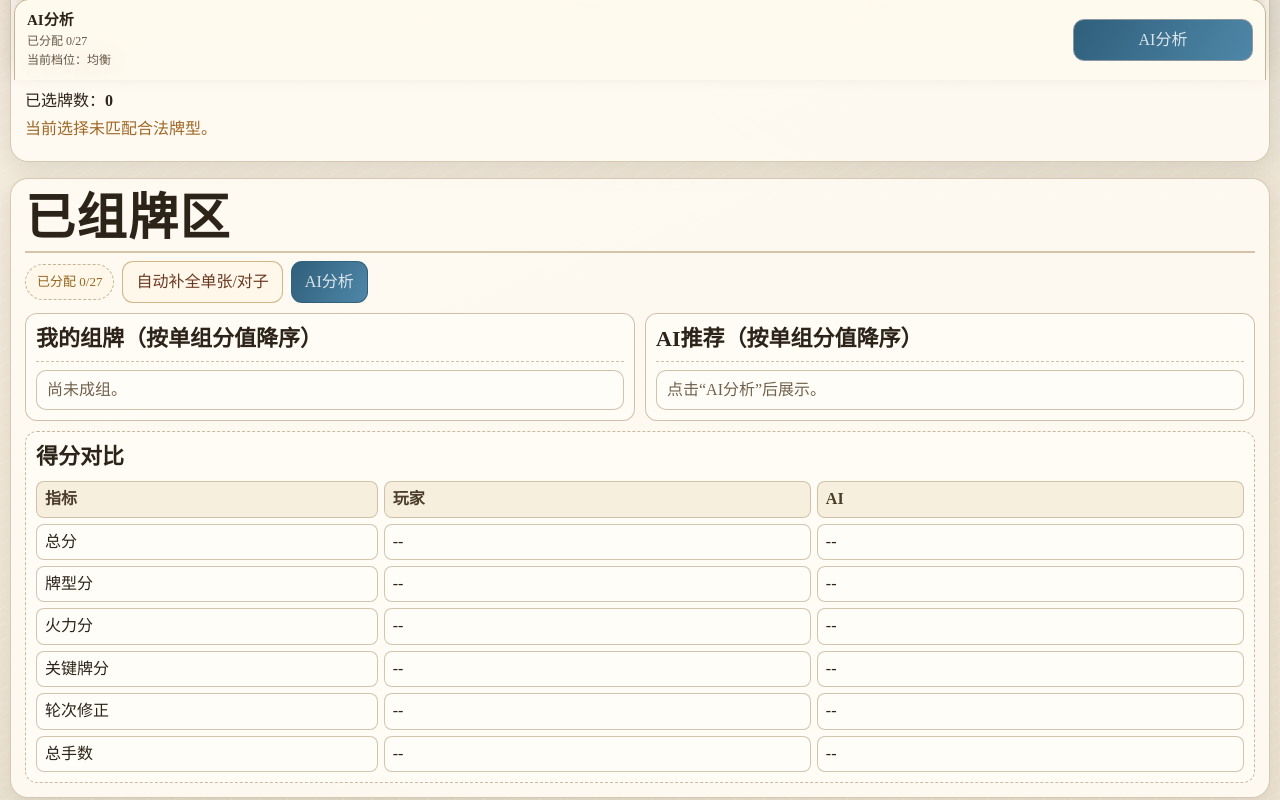
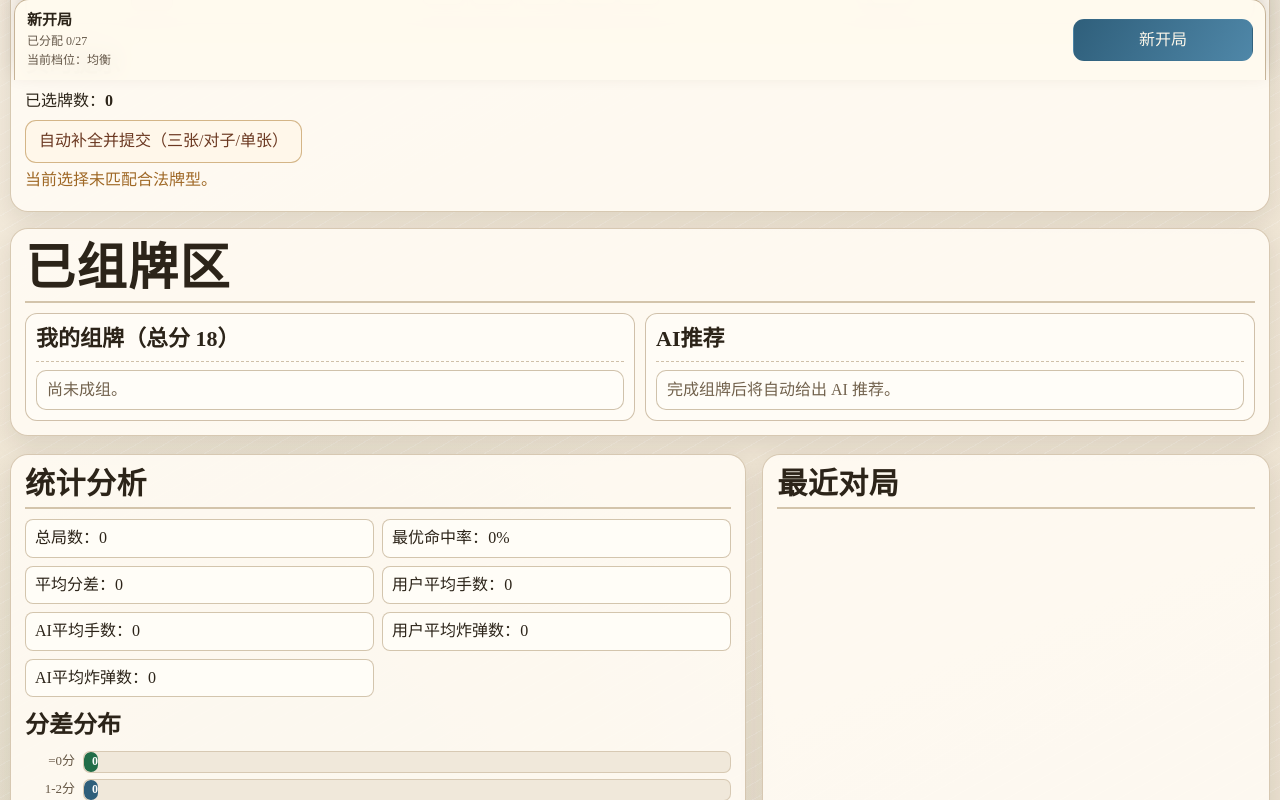
Before and after one commit to ptao73/GDan, a React (Vite) app: page / in a window 1280 px wide. Shown: the part 720-1520 px from the top of the page. Built offline with nearby package versions, Linux system fonts and the light colour scheme.

Commit message:
优化组牌流程：一键自动补全并提交AI推荐

```diff
--- a/src/App.css
+++ b/src/App.css
@@ -764,59 +764,27 @@ button.ghost:hover {
   border-color: var(--accent);
 }
 
-.selection-actions,
-.submit-actions {
+.selection-autofill {
+  margin-top: 8px;
+}
+
+.selection-autofill .ghost {
+  background: #fff7ea;
+  color: #6b3821;
+  border-color: rgba(194, 154, 95, 0.7);
+}
+
+.selection-autofill .ghost:hover {
+  background: #fbe5c0;
+  color: #5a2c19;
+  border-color: rgba(183, 136, 67, 0.8);
+}
+
+.selection-actions {
   display: flex;
   flex-wrap: wrap;
   gap: 8px;
   margin-top: 8px;
-}
-
-.submit-actions {
-  align-items: center;
-}
-
-.submit-actions button {
-  background: linear-gradient(120deg, #2f5f7b, #4f87a8);
-  border-color: rgba(47, 95, 123, 0.85);
-}
-
-.submit-actions button.ghost {
-  background: #fff7ea;
-  color: #6b3821;
-  border-color: rgba(194, 154, 95, 0.7);
-}
-
-.submit-actions button:hover {
-  background: linear-gradient(120deg, #3a7290, #5a96b8);
-}
-
-.submit-actions button.ghost:hover {
-  background: #fbe5c0;
-  color: #5a2c19;
-  border-color: rgba(183, 136, 67, 0.8);
-}
-
-.assign-state {
-  display: inline-flex;
-  align-items: center;
-  min-height: 36px;
-  border-radius: 999px;
-  padding: 5px 11px;
-  font-size: 13px;
-  border: 1px dashed rgba(190, 168, 137, 0.86);
-  background: #fff8ea;
-  color: #7d5b2b;
-}
-
-.assign-state.ok {
-  border-color: rgba(81, 146, 101, 0.7);
-  background: #ecf8f1;
-  color: #1f7049;
-}
-
-.assign-state.pending {
-  color: #95641d;
 }
 
 .combo-compare {
@@ -861,7 +829,7 @@ button.ghost:hover {
   border-radius: 10px;
   padding: 8px 10px;
   display: grid;
-  grid-template-columns: minmax(0, 1fr) auto;
+  grid-template-columns: minmax(0, 1fr);
   gap: 8px;
   align-items: flex-start;
   animation: slide-in 260ms ease;
@@ -899,27 +867,42 @@ button.ghost:hover {
   justify-content: center;
 }
 
+.combo-list li.combo-fire {
+  border-color: rgba(189, 72, 47, 0.56);
+  background: rgba(255, 236, 226, 0.92);
+  color: #7a2d1f;
+}
+
+.combo-list li.combo-shape {
+  border-color: rgba(69, 120, 162, 0.5);
+  background: rgba(232, 242, 252, 0.9);
+  color: #204e73;
+}
+
+.combo-list li.combo-key {
+  border-color: rgba(131, 110, 193, 0.5);
+  background: rgba(240, 235, 255, 0.88);
+  color: #503c88;
+}
+
+.combo-list li.combo-pair {
+  border-color: rgba(85, 152, 108, 0.52);
+  background: rgba(233, 248, 238, 0.9);
+  color: #25613b;
+}
+
+.combo-list li.combo-single {
+  border-color: rgba(193, 151, 73, 0.55);
+  background: rgba(255, 244, 221, 0.9);
+  color: #7a5422;
+}
+
 .history-list li,
 .suggest-list li {
   border: 1px solid rgba(194, 175, 146, 0.76);
   background: rgba(255, 253, 248, 0.96);
   border-radius: 10px;
   padding: 8px 10px;
-}
-
-.combo-list li.same {
-  border-color: rgba(189, 189, 189, 0.75);
-  background: #f2f2f2;
-}
-
-.combo-list li.removed {
-  border-color: rgba(213, 83, 64, 0.45);
-  background: #fff0ec;
-}
-
-.combo-list li.added {
-  border-color: rgba(76, 156, 108, 0.55);
-  background: #eaf8ef;
 }
 
 .combo-score-compare {
--- a/src/App.jsx
+++ b/src/App.jsx
@@ -82,39 +82,19 @@ export default function App() {
             setSelectedTypeIndex={g.setSelectedTypeIndex}
             confirmGroup={g.confirmGroup}
             resetSelection={g.resetSelection}
+            autoCompleteAndSubmit={g.autoCompleteAndSubmit}
+            autoFillDisabled={g.isSolving || (g.remainingCards.length === 0 && Boolean(g.aiResult))}
             isSolving={g.isSolving}
           />
         </article>
 
         <article className="panel combos-panel">
           <h2>已组牌区</h2>
-          <div className="submit-actions">
-            <span className={`assign-state ${g.canAnalyze ? 'ok' : 'pending'}`}>
-              已分配 {g.assignedCardsCount}/27
-            </span>
-            <button
-              className="ghost"
-              onClick={g.autoCompleteSinglesAndPairs}
-              disabled={g.isSolving || g.remainingCards.length === 0}
-            >
-              自动补全单张/对子
-            </button>
-            <button onClick={g.handlePrimaryAction} disabled={g.primaryActionDisabled}>
-              {g.primaryActionLabel}
-            </button>
-          </div>
           <ComboList
             userCombos={g.userCombos}
             trumpRank={g.trumpRank}
             aiResult={g.aiResult}
-            aiComboKeySet={g.aiComboKeySet}
-            userComboKeySet={g.userComboKeySet}
-            aiHasRecommendation={g.aiHasRecommendation}
             aiStatus={g.aiStatus}
-            userScore={g.userScore}
-            aiScoreView={g.aiScoreView}
-            removeGroup={g.removeGroup}
-            isSolving={g.isSolving}
           />
         </article>
       </section>
--- a/src/components/CardMatrix.jsx
+++ b/src/components/CardMatrix.jsx
@@ -44,7 +44,7 @@ export default function CardMatrix({
           <div className="ghost-hint-strip" aria-label="对手牌型特征提示">
             {ghostHints.map((hint) => (
               <span key={hint.seat} className="ghost-hint-chip">
-                {hint.seatName}家 火{hint.fireCount} 炸{hint.bombCount} 手{hint.hands}
+                {hint.seatName}家 炸{hint.bombCount} 手{hint.hands}
               </span>
             ))}
           </div>
--- a/src/components/ComboList.jsx
+++ b/src/components/ComboList.jsx
@@ -1,21 +1,7 @@
 import { cardLabel } from '../engine/cards.js';
 import { comboKey } from '../engine/combos.js';
-import { scoreComboNoRound } from '../engine/scoring.js';
+import { scoreComboNoRound, scoreScheme } from '../engine/scoring.js';
 import SolvingIndicator from './SolvingIndicator.jsx';
-
-function comboText(combo) {
-  const cards = (combo.cards || []).map((card) => cardLabel(card)).join(' ');
-  if (combo.sequence) {
-    return `${combo.label}(${combo.sequence.join('-')})：${cards}`;
-  }
-  if (combo.type === 'threeWithPair') {
-    return `${combo.label}(${combo.tripleRank}带${combo.pairRank})：${cards}`;
-  }
-  if (combo.mainRank) {
-    return `${combo.label}(${combo.mainRank})：${cards}`;
-  }
-  return `${combo.label}：${cards}`;
-}
 
 function buildSortableItems(combos, trumpRank) {
   return combos
@@ -39,128 +25,65 @@ function buildSortableItems(combos, trumpRank) {
     });
 }
 
-function scoreChipText(item) {
-  return `总${item.total} / 牌${item.shapeScore} 火${item.burstScore} 关${item.keyScore}`;
+function comboText(item) {
+  const cards = (item.combo.cards || []).map((card) => cardLabel(card)).join(' ');
+  return `${item.combo.label}（${item.total}分）：${cards}`;
 }
 
-export default function ComboList({
-  userCombos,
-  trumpRank,
-  aiResult,
-  aiComboKeySet,
-  userComboKeySet,
-  aiHasRecommendation,
-  aiStatus,
-  userScore,
-  aiScoreView,
-  removeGroup,
-  isSolving
-}) {
-  const sortedUserItems = buildSortableItems(userCombos, trumpRank);
-  const sortedAiItems = aiResult ? buildSortableItems(aiResult.combos || [], trumpRank) : [];
-  const hasAiColumn = Boolean(aiResult);
+function comboCategory(item) {
+  if (item.burstScore > 0) return 'fire';
+  if (item.keyScore > 0) return 'key';
+  if (item.combo.type === 'pair') return 'pair';
+  if (item.combo.type === 'single') return 'single';
+  return 'shape';
+}
 
+function ComboColumn({ title, items, emptyText, showLoading = false }) {
   return (
-    <div className="combo-compare">
-      <div className="combo-compare-grid">
     <section className="combo-column">
-          <h3>我的组牌（按单组分值降序）</h3>
-          <ul className="combo-list">
-            {sortedUserItems.length === 0 ? (
-              <li className="combo-empty">尚未成组。</li>
+      <h3>{title}</h3>
+      {showLoading ? <SolvingIndicator /> : null}
+      <ul className="combo-list ai-list">
+        {items.length === 0 ? (
+          <li className="combo-empty">{emptyText}</li>
         ) : (
-              sortedUserItems.map((item) => {
+          items.map((item) => {
             const key = comboKey(item.combo);
-                const compareClass =
-                  hasAiColumn && aiHasRecommendation
-                    ? aiComboKeySet.has(key)
-                      ? 'same'
-                      : 'removed'
-                    : '';
+            const category = comboCategory(item);
             return (
-                  <li key={`user-${key}-${item.originIndex}`} className={compareClass}>
+              <li key={`${key}-${item.originIndex}`} className={`combo-${category}`}>
                 <div className="combo-line">
-                      <span>{comboText(item.combo)}</span>
-                      <span className="combo-score-chip">{scoreChipText(item)}</span>
+                  <span>{comboText(item)}</span>
                 </div>
-                    <button
-                      className="ghost"
-                      onClick={() => removeGroup(item.originIndex)}
-                      disabled={isSolving}
-                    >
-                      拆组
-                    </button>
               </li>
             );
           })
         )}
       </ul>
     </section>
+  );
+}
 
-        <section className="combo-column">
-          <h3>AI推荐（按单组分值降序）</h3>
-          {aiStatus === 'running' ? <SolvingIndicator /> : null}
-          <ul className="combo-list ai-list">
-            {!hasAiColumn ? (
-              <li className="combo-empty">点击“AI分析”后展示。</li>
-            ) : sortedAiItems.length === 0 ? (
-              <li className="combo-empty">当前无可展示的 AI 组牌。</li>
-            ) : (
-              sortedAiItems.map((item) => {
-                const key = comboKey(item.combo);
-                const compareClass = aiHasRecommendation
-                  ? userComboKeySet.has(key)
-                    ? 'same'
-                    : 'added'
-                  : 'same';
+export default function ComboList({ userCombos, trumpRank, aiResult, aiStatus }) {
+  const sortedUserItems = buildSortableItems(userCombos, trumpRank);
+  const sortedAiItems = aiResult ? buildSortableItems(aiResult.combos || [], trumpRank) : [];
+  const userTotal = scoreScheme(userCombos, trumpRank).total;
+
   return (
-                  <li key={`ai-${key}-${item.originIndex}`} className={compareClass}>
-                    <div className="combo-line">
-                      <span>{comboText(item.combo)}</span>
-                      <span className="combo-score-chip">{scoreChipText(item)}</span>
-                    </div>
-                  </li>
-                );
-              })
-            )}
-          </ul>
-          {hasAiColumn && !aiHasRecommendation ? (
-            <p className="hint">当前 AI 最高分未超过玩家，本轮不作为推荐方案。</p>
-          ) : null}
-        </section>
-      </div>
+    <div className="combo-compare">
+      <div className="combo-compare-grid">
+        <ComboColumn
+          title={`我的组牌（总分 ${userTotal}）`}
+          items={sortedUserItems}
+          emptyText="尚未成组。"
+        />
 
-      <div className="combo-score-compare">
-        <h3>得分对比</h3>
-        <div className="score-compare-grid">
-          <p className="head">指标</p>
-          <p className="head">玩家</p>
-          <p className="head">AI</p>
-
-          <p>总分</p>
-          <p>{userScore ? userScore.total : '--'}</p>
-          <p>{aiScoreView ? aiScoreView.total : '--'}</p>
-
-          <p>牌型分</p>
-          <p>{userScore ? userScore.detail.shapeScore : '--'}</p>
-          <p>{aiScoreView ? aiScoreView.detail.shapeScore : '--'}</p>
-
-          <p>火力分</p>
-          <p>{userScore ? userScore.detail.burstScore : '--'}</p>
-          <p>{aiScoreView ? aiScoreView.detail.burstScore : '--'}</p>
-
-          <p>关键牌分</p>
-          <p>{userScore ? userScore.detail.keyScore : '--'}</p>
-          <p>{aiScoreView ? aiScoreView.detail.keyScore : '--'}</p>
-
-          <p>轮次修正</p>
-          <p>{userScore ? userScore.detail.roundScore : '--'}</p>
-          <p>{aiScoreView ? aiScoreView.detail.roundScore : '--'}</p>
-
-          <p>总手数</p>
-          <p>{userScore ? userScore.detail.handCount : '--'}</p>
-          <p>{aiScoreView ? aiScoreView.detail.handCount : '--'}</p>
-        </div>
+        <ComboColumn
+          title={`AI推荐${aiResult ? `（总分 ${aiResult.score}）` : ''}`}
+          items={sortedAiItems}
+          emptyText="完成组牌后将自动给出 AI 推荐。"
+          showLoading={aiStatus === 'running'}
+        />
       </div>
     </div>
   );
--- a/src/components/SelectionPanel.jsx
+++ b/src/components/SelectionPanel.jsx
@@ -7,6 +7,8 @@ export default function SelectionPanel({
   setSelectedTypeIndex,
   confirmGroup,
   resetSelection,
+  autoCompleteAndSubmit,
+  autoFillDisabled,
   isSolving
 }) {
   return (
@@ -15,6 +17,11 @@ export default function SelectionPanel({
       <p>
         已选牌数：<strong>{selectedCards.length}</strong>
       </p>
+      <div className="selection-autofill">
+        <button className="ghost" onClick={autoCompleteAndSubmit} disabled={autoFillDisabled}>
+          自动补全并提交（三张/对子/单张）
+        </button>
+      </div>
 
       {candidateTypes.length > 0 ? (
         <>
--- a/src/engine/combos.js
+++ b/src/engine/combos.js
@@ -597,10 +597,11 @@ export function isBomb(comboType) {
     comboType === 'bomb6' ||
     comboType === 'bomb7' ||
     comboType === 'bomb8' ||
-    comboType === 'tianwang'
+    comboType === 'tianwang' ||
+    comboType === 'straightFlush'
   );
 }
 
 export function isFireCombo(comboType) {
-  return isBomb(comboType) || comboType === 'straightFlush';
+  return isBomb(comboType);
 }
--- a/src/hooks/useGameState.js
+++ b/src/hooks/useGameState.js
@@ -114,6 +114,47 @@ function phaseOneSize(modeKey, profileCount) {
   return modeKey === 'fast' ? 1 : Math.min(2, profileCount);
 }
 
+function pickAutoTriple(cards, trumpRank) {
+  let picked = null;
+
+  for (let i = 0; i < cards.length - 2; i += 1) {
+    for (let j = i + 1; j < cards.length - 1; j += 1) {
+      for (let k = j + 1; k < cards.length; k += 1) {
+        const tripleCards = [cards[i], cards[j], cards[k]];
+        const definition = detectComboTypes(tripleCards, trumpRank).find(
+          (item) => item.type === 'triple'
+        );
+        if (!definition) continue;
+
+        const rankSet = new Set(tripleCards.map((card) => card.rank));
+        const sameRankScore = rankSet.size === 1 ? 2 : rankSet.size === 2 ? 1 : 0;
+        const sortedIds = [cards[i].id, cards[j].id, cards[k].id].sort((a, b) =>
+          a.localeCompare(b)
+        );
+        const idKey = sortedIds.join('|');
+        const candidate = {
+          i,
+          j,
+          k,
+          definition,
+          score: sameRankScore,
+          idKey
+        };
+
+        if (
+          !picked ||
+          candidate.score > picked.score ||
+          (candidate.score === picked.score && candidate.idKey < picked.idKey)
+        ) {
+          picked = candidate;
+        }
+      }
+    }
+  }
+
+  return picked;
+}
+
 function pickAutoPair(cards, trumpRank) {
   let picked = null;
 
@@ -166,7 +207,6 @@ export function useGameState() {
   const [aiResult, setAiResult] = useState(null);
   const [aiStatus, setAiStatus] = useState('idle');
   const [aiSearchMode, setAiSearchMode] = useState('balanced');
-  const [primaryActionMode, setPrimaryActionMode] = useState('deal');
   const [godViewEnabled, setGodViewEnabled] = useState(false);
   const [godViewStatus, setGodViewStatus] = useState('idle');
   const [godViewData, setGodViewData] = useState(null);
@@ -177,6 +217,7 @@ export function useGameState() {
   const [notice, setNotice] = useState('');
 
   const importInputRef = useRef(null);
+  const autoSubmitRef = useRef({ key: '' });
   const precomputeRef = useRef({
     dealKey: '',
     modeKey: '',
@@ -234,9 +275,8 @@ export function useGameState() {
 
   const isSolving = aiStatus === 'running';
   const assignedCardsCount = dealtCards.length - remainingCards.length;
-  const canAnalyze = assignedCardsCount === 27 && !isSolving;
-  const primaryActionLabel = primaryActionMode === 'deal' ? '新开局' : 'AI分析';
-  const primaryActionDisabled = isSolving || (primaryActionMode === 'analyze' && !canAnalyze);
+  const primaryActionLabel = '新开局';
+  const primaryActionDisabled = isSolving;
 
   const matrixCounts = useMemo(() => {
     const counts = {};
@@ -284,11 +324,10 @@ export function useGameState() {
       .map((item) => ({
         seat: item.seat,
         seatName: item.seatName,
-        fireCount: item.preferred.fireCount,
         bombCount: item.preferred.bombCount,
         hands: item.preferred.handCount
       }))
-      .sort((a, b) => b.fireCount - a.fireCount);
+      .sort((a, b) => b.bombCount - a.bombCount);
   }, [godViewData]);
 
   // --- 副作用 ---
@@ -348,6 +387,7 @@ export function useGameState() {
     setGodViewEnabled(false);
     setGodViewStatus('idle');
     setGodViewData(null);
+    autoSubmitRef.current.key = '';
   }
 
   function resetPrecomputeState() {
@@ -726,7 +766,6 @@ export function useGameState() {
     const nextTableDeal = createTableDeal();
     const eastCards = nextTableDeal.players.find((player) => player.seat === 'E')?.cards || [];
     resetRoundState(eastCards, nextTableDeal.trumpRank, nextTableDeal);
-    setPrimaryActionMode('analyze');
     kickOffPrecompute(eastCards, nextTableDeal.trumpRank, aiSearchMode, true);
     kickOffGodViewPrecompute(nextTableDeal, aiSearchMode, true);
     setNotice(`新牌局已开始，当前打几：${nextTableDeal.trumpRank}。AI 与上帝视角已后台预计算。`);
@@ -758,6 +797,7 @@ export function useGameState() {
     setUserScore(null);
     setAiResult(null);
     setAiStatus('idle');
+    autoSubmitRef.current.key = '';
   }
 
   function toggleCard(cardId) {
@@ -807,17 +847,37 @@ export function useGameState() {
     setSelectedIds([]);
   }
 
-  function autoCompleteSinglesAndPairs() {
+  async function autoCompleteAndSubmit() {
     if (isSolving) return;
     if (remainingCards.length === 0) {
-      setNotice('当前没有可自动补全的剩余牌。');
+      if (aiResult) {
+        setNotice('当前已完成组牌并给出 AI 推荐。');
+        return;
+      }
+      await submitScoring();
       return;
     }
 
     clearScoringResult();
     const pool = [...remainingCards];
     const generated = [];
+    let tripleCount = 0;
     let pairCount = 0;
+
+    while (pool.length >= 3) {
+      const nextTriple = pickAutoTriple(pool, trumpRank);
+      if (!nextTriple) break;
+
+      const tripleCards = [pool[nextTriple.i], pool[nextTriple.j], pool[nextTriple.k]];
+      const tripleCombo = createCombo(tripleCards, trumpRank, nextTriple.definition);
+      if (!tripleCombo || tripleCombo.type !== 'triple') break;
+
+      generated.push(tripleCombo);
+      tripleCount += 1;
+      pool.splice(nextTriple.k, 1);
+      pool.splice(nextTriple.j, 1);
+      pool.splice(nextTriple.i, 1);
+    }
 
     while (pool.length >= 2) {
       const nextPair = pickAutoPair(pool, trumpRank);
@@ -849,7 +909,9 @@ export function useGameState() {
     setUserCombos((prev) => [...prev, ...generated]);
     setSelectedIds([]);
     setSelectedTypeIndex(0);
-    setNotice(`已自动补全剩余牌：${pairCount} 个对子，${singleCount} 张单牌。`);
+    setNotice(
+      `已自动补全：${tripleCount} 个三张，${pairCount} 个对子，${singleCount} 张单牌。正在提交并生成 AI 推荐。`
+    );
   }
 
   function handleChangeAiSearchMode(nextMode) {
@@ -1023,22 +1085,34 @@ export function useGameState() {
     }
   }
 
-  async function handlePrimaryAction() {
+  useEffect(() => {
+    if (isSolving) return;
+    if (aiResult) return;
+    if (dealtCards.length !== 27) return;
+    if (remainingCards.length !== 0) return;
+    if (userCombos.length === 0) return;
+
+    const comboSig = userCombos
+      .map((combo) => comboKey(combo))
+      .sort((a, b) => a.localeCompare(b))
+      .join('||');
+    const submitKey = `${buildDealKey(dealtCards, trumpRank)}|${comboSig}`;
+    if (!submitKey || autoSubmitRef.current.key === submitKey) return;
+
+    autoSubmitRef.current.key = submitKey;
+    submitScoring().catch(() => {
+      // submitScoring already sets user notice on failure.
+    });
+    // submitScoring is intentionally omitted to avoid re-triggering this effect on every render.
+    // eslint-disable-next-line react-hooks/exhaustive-deps
+  }, [isSolving, aiResult, dealtCards, remainingCards, userCombos, trumpRank]);
+
+  function handlePrimaryAction() {
     if (isSolving) {
       setNotice('专家正在计算中，请稍后。');
       return;
     }
-
-    if (primaryActionMode === 'deal') {
-      startNewDeal();
-      setPrimaryActionMode('analyze');
-      return;
-    }
-
-    const success = await submitScoring();
-    if (success) {
-      setPrimaryActionMode('deal');
-    }
+    startNewDeal();
   }
 
   async function exportHistory() {
@@ -1149,7 +1223,6 @@ export function useGameState() {
     aiComboKeySet,
     isSolving,
     assignedCardsCount,
-    canAnalyze,
     matrixCounts,
     rankTotals,
     jokersRemain,
@@ -1165,7 +1238,6 @@ export function useGameState() {
     godViewData,
     godViewReady,
     ghostHints,
-    primaryActionMode,
     primaryActionLabel,
     primaryActionDisabled,
     startNewDeal,
@@ -1174,7 +1246,7 @@ export function useGameState() {
     removeGroup,
     confirmGroup,
     resetSelection,
-    autoCompleteSinglesAndPairs,
+    autoCompleteAndSubmit,
     submitScoring,
     setAiSearchMode: handleChangeAiSearchMode,
     toggleGodView,
```
Also changed, not shown: src/components/GodViewPanel.jsx (+7 -8 lines), src/engine/godView.js (+5 -16 lines), 1 other file (tests, documents, lock files or other folders). Lines whose indentation alone changed are shown as unchanged.
